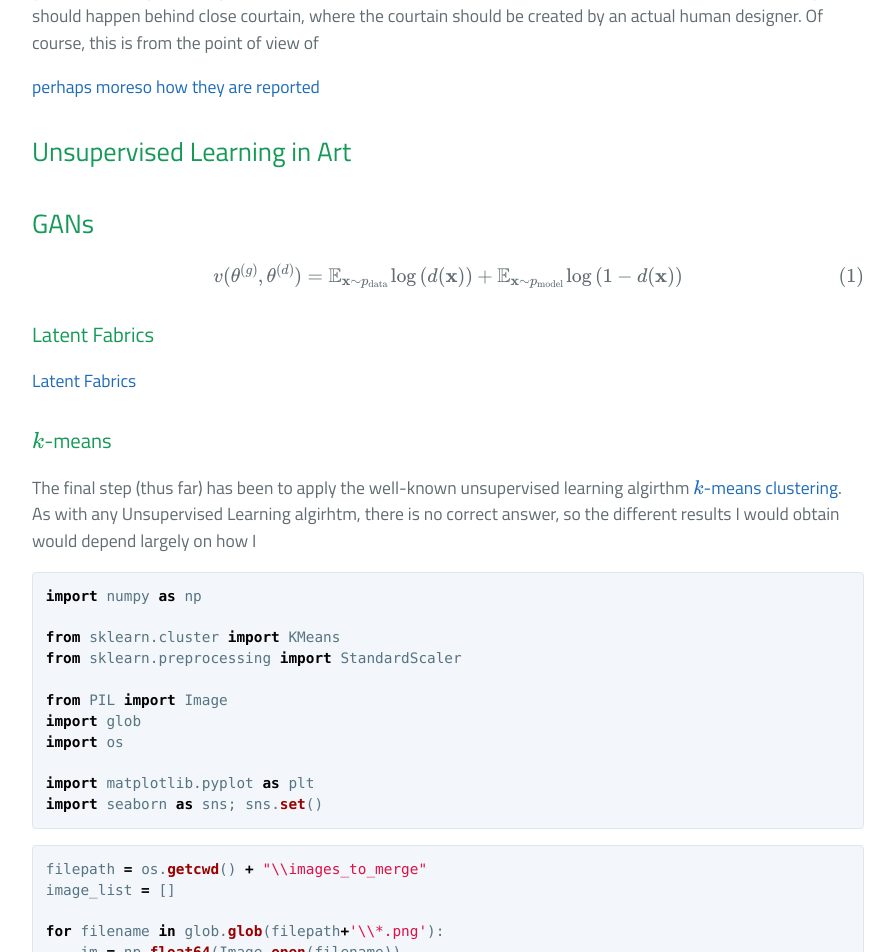
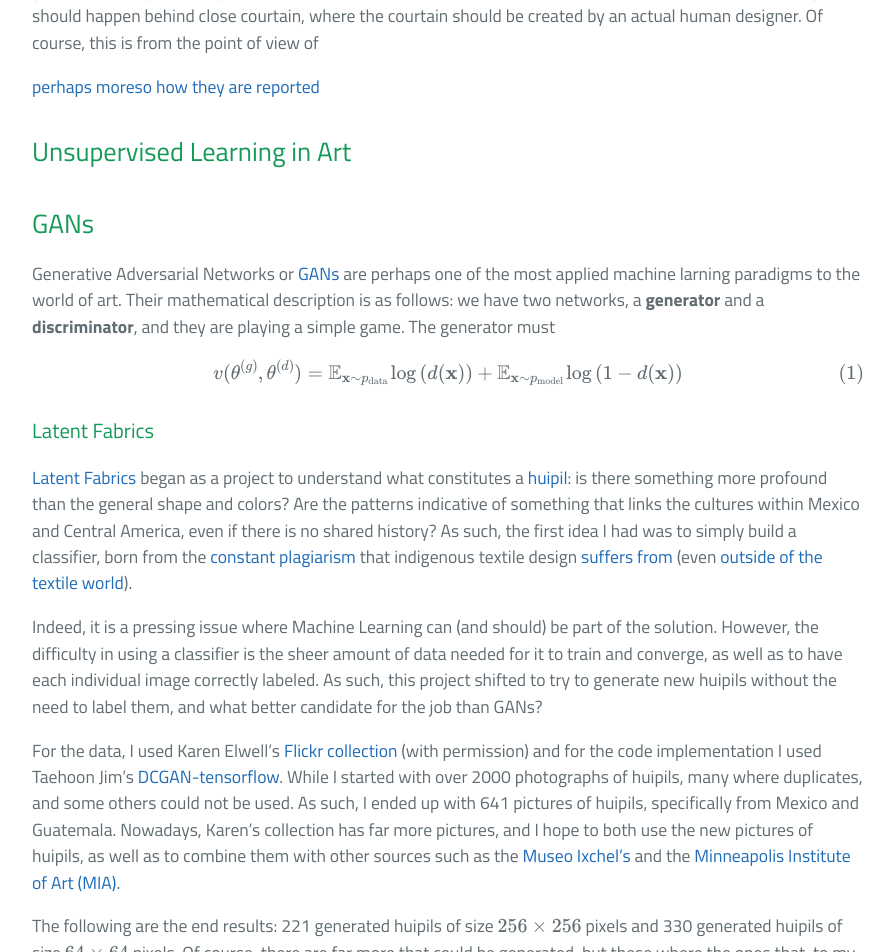
Before and after one commit to PDillis/pdillis.github.io, a Jekyll site: the page built from _posts/2019-07-12-UnsupervisingArt.markdown, in a window 1280 px wide and 1400 px high, scrolled down 1600 px. Shown: the top 952 px of the window, without its empty margins (192-1087 px from the left). Built offline with Jekyll 4.4.1, drawn with Linux system fonts in a browser that asks for light colours; formulas are drawn with MathJax 3; some of the changed text lies outside the part shown.

Commit message:
Update 2019-07-12-UnsupervisingArt.markdown

```diff
--- a/_posts/2019-07-12-UnsupervisingArt.markdown
+++ b/_posts/2019-07-12-UnsupervisingArt.markdown
@@ -39,12 +39,32 @@ Rain Noe asks the question of where, aesthetically meaning, does [generative des
 
 ## GANs
 
+Generative Adversarial Networks or [GANs](https://en.wikipedia.org/wiki/Generative_adversarial_network) are perhaps one of the most applied machine larning paradigms to the world of art. Their mathematical description is as follows: we have two networks, a **generator** and a **discriminator**, and they are playing a simple game. The generator must
+
 $$ v (\mathbf{\theta}^{(g)}, \mathbf{\theta}^{(d)}) = \mathbb{E}_{\mathbf{x}\sim p_{\text{data}}} \log{(d(\mathbf{x}))} + \mathbb{E}_{\mathbf{x}\sim p_{\text{model}}} \log{(1-d(\mathbf{x}))} $$
 
 
 ### Latent Fabrics
 
-[Latent Fabrics](http://www.aiartonline.com/community/diego-porres/)
+[Latent Fabrics](http://www.aiartonline.com/community/diego-porres/) began as a project to understand what constitutes a [huipil](https://en.wikipedia.org/wiki/Huipil): is there something more profound than the general shape and colors? Are the patterns indicative of something that links the cultures within Mexico and Central America, even if there is no shared history? As such, the first idea I had was to simply build a classifier, born from the [constant plagiarism](https://lawstreetmedia.com/blogs/ip-copyright/maya-women-fight-protect-indigenous-textiles-appropriation/) that indigenous textile design [suffers from](https://www.huffpost.com/entry/mexico-prevents-indigenous-designs-from-being-culturally-appropriated-again_n_56e87879e4b0b25c9183afc4) (even [outside of the textile world](https://mexiconewsdaily.com/news/mexico-accuses-louis-vuitton-of-copying-indigenous-designs/)).
+
+Indeed, it is a pressing issue where Machine Learning can (and should) be part of the solution. However, the difficulty in using a classifier is the sheer amount of data needed for it to train and converge, as well as to have each individual image correctly labeled. As such, this project shifted to try to generate new huipils without the need to label them, and what better candidate for the job than GANs?
+
+For the data, I used Karen Elwell's [Flickr collection](https://github.com/carpedm20/DCGAN-tensorflow) (with permission) and for the code implementation I used Taehoon Jim's [DCGAN-tensorflow](https://github.com/carpedm20/DCGAN-tensorflow). While I started with over 2000 photographs of huipils, many where duplicates, and some others could not be used. As such, I ended up with 641 pictures of huipils, specifically from Mexico and Guatemala. Nowadays, Karen's collection has far more pictures, and I hope to both use the new pictures of huipils, as well as to combine them with other sources such as the [Museo Ixchel's](https://museoixchel.org/) and the [Minneapolis Institute of Art (MIA)](https://collections.artsmia.org/search/huipil?size=130).
+
+The following are the end results: 221 generated huipils of size $256 \times 256$ pixels and 330 generated huipils of size $64 \times 64$ pixels. Of course, there are far more that could be generated, but these where the ones that, to my criteria, where most pleasing to the eye. Indeed, this is after all the job of the artist, otherwise we would let randomness govern us, and the human mind gets easily bored of the random world, [unless we get to participate in its creation process](http://www.random-art.org/online/).
+
+<div class="imgcap">
+<img src="https://live.staticflickr.com/4858/32403944098_a649c62e5e_o.png" alt="256x256">
+<div class="container"><p><b>The 221 generated huipils of size $256 \times 256$ pixels arranged randomly. Pardon the sheer size of the file.</b></p></div>
+</div>
+
+<div class="imgcap">
+<img src="https://user-images.githubusercontent.com/24496178/61109804-0549d680-a443-11e9-9e0c-3a7685aee4e9.png" alt="64x64">
+<div class="container"><p><b>The 330 generated huipils of size $64\times 64$ pixels arranged randomly.</b></p></div>
+</div>
+
+Now that we have these generated huipils, what could be the next step? The random arrangement can only get us so far, so why not separate the huipils by likeness to each other? For this task, there is another algorithm that can come in handy...
 
 
 ### $k$-means
```
